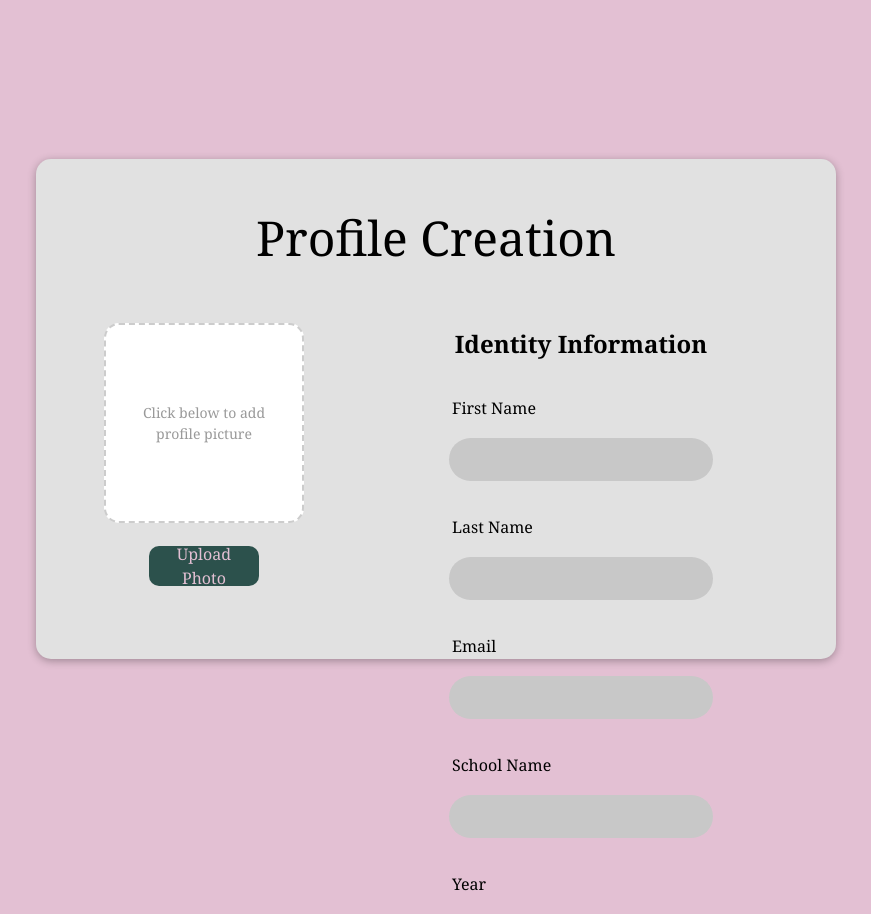
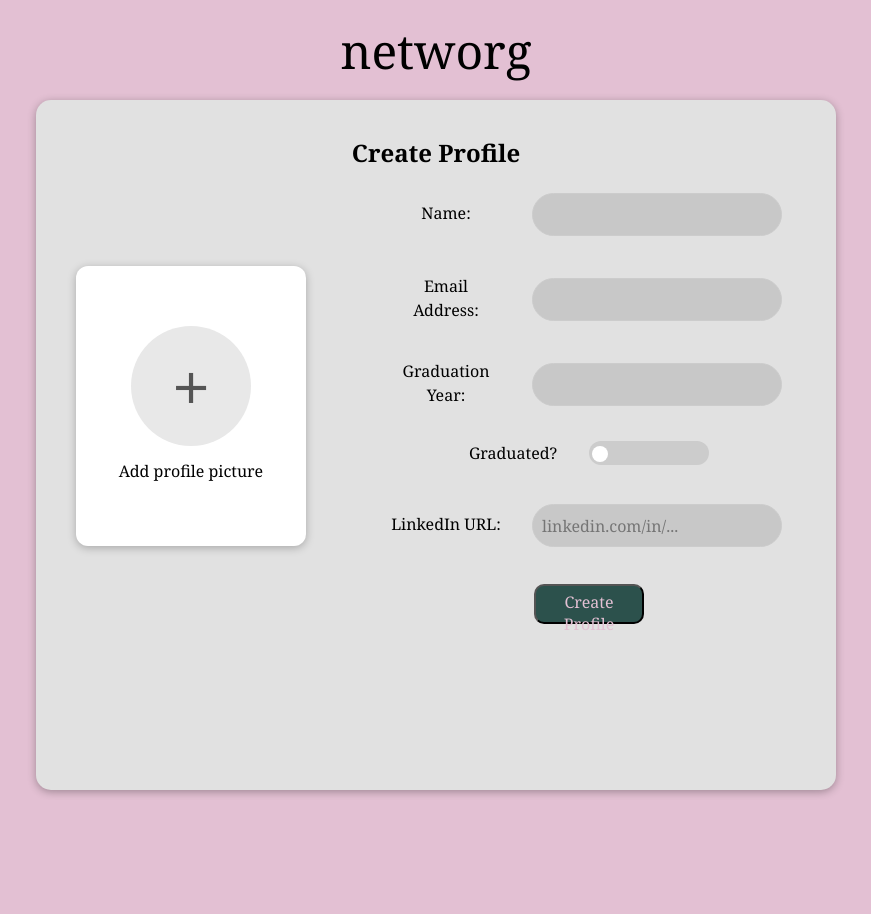
Before and after one commit to chloexthompson/Alumni-Database, a React (Vite) app: page /create-profile in a window 1280 px wide. Shown: the top 914 px of the page, without its empty margins (204-1075 px from the left). After the commit the page ends 800 px from the top, so only its background shows below. Built offline with nearby package versions, Linux system fonts and the light colour scheme.

Commit message:
made a mess

```diff
--- a/src/App.css
+++ b/src/App.css
@@ -32,15 +32,20 @@
 }
 
 #main-card {
+    position: absolute;
+    top: 140px;
+    bottom: 50px;
+
+    left: 0;
+    right: 0;
+    margin: auto;
     width: 50rem;
-    height: 28rem;
+    height: calc(100vh - 50px - 60px);
+
     border-radius: 15px;
     box-shadow: 0 2px 8px rgba(0,0,0,0.3);
     background-color: #e1e1e1;
-    margin: 30px;
-    padding: 4rem;
-    position: relative;
-
+    padding: 2rem;
 }
 
 h1 {
@@ -153,3 +158,143 @@ h2 {
 .filter-input::placeholder {
   text-align: left;
 }
+
+
+
+.profile-container {
+  display: flex;
+  justify-content: center;
+  gap: 70px;
+}
+
+.left-section {
+  display: flex;
+  flex-direction: column;
+  align-items: center;
+}
+
+.section-title {
+  font-size: 22px;
+  margin-bottom: 15px;
+}
+
+.image-upload-card {
+  width: 230px;
+  height: 280px;
+  background: #ffffff;
+  border-radius: 12px;
+  box-shadow: 0 2px 8px rgba(0,0,0,0.25);
+  display: flex;
+  flex-direction: column;
+  justify-content: center;
+  align-items: center;
+  cursor: pointer;
+}
+
+.plus-circle {
+  width: 120px;
+  height: 120px;
+  background: #e8e8e8;
+  border-radius: 50%;
+  display: flex;
+  justify-content: center;
+  align-items: center;
+  font-size: 70px;
+  color: #555;
+  margin-bottom: 10px;
+}
+
+.preview-image {
+  width: 100%;
+  height: 100%;
+  object-fit: cover;
+  border-radius: 12px;
+}
+
+.right-section {
+  display: flex;
+  flex-direction: column;
+  width: 420px;
+}
+
+.right-section label {
+  font-size: 16px;
+  margin-bottom: 4px;
+
+}
+
+.right-section input {
+  padding: 10px 12px;
+  border-radius: 12px;
+  border: 1px solid #ccc;
+  margin-bottom: 16px;
+  background: #f2f2f2;
+  font-size: 16px;
+  width:300px;
+}
+
+.input-row {
+    display: flex;
+    align-items: center;     /* vertically align label + input */
+    margin-bottom: 1rem;     /* space between rows */
+}
+
+/* Make all labels the same width so inputs align nicely */
+.input-row label {
+    width: 120px;
+    font-weight: 500;
+}
+
+/* Make inputs stretch or keep fixed width */
+.input-row input {
+    flex: 1;                 /* input expands to fill available space */
+    padding: 6px 10px;
+    border-radius: 8px;
+    border: 1px solid #ccc;
+}
+
+/* Example CSS for a slider toggle */
+.toggle-switch {
+  position: relative;
+  display: inline-block;
+  width: 40px;
+  height: 24px;
+}
+
+.toggle-switch input {
+  opacity: 0;
+  width: 0;
+  height: 0;
+}
+
+.slider {
+  position: absolute;
+  cursor: pointer;
+  top: 0;
+  left: 0;
+  right: 0;
+  bottom: 0;
+  background-color: #ccc;
+  transition: 0.3s;
+  border-radius: 20px;
+}
+
+.slider:before {
+  position: absolute;
+  content: "";
+  height: 16px;
+  width: 16px;
+  left: 3px;
+  bottom: 3px;
+  background-color: white;
+  transition: 0.4s;
+  border-radius: 50%;
+}
+
+input:checked + .slider {
+  background-color: #418159; /* green when checked */
+}
+
+input:checked + .slider:before {
+  transform: translateX(96px);
+}
--- a/src/firebase.js
+++ b/src/firebase.js
@@ -1,5 +1,6 @@
 import { initializeApp } from "firebase/app";
 import { getFirestore } from "firebase/firestore";
+import { getStorage } from "firebase/storage";
 
 const firebaseConfig = {
   apiKey: "AIzaSyBfwucuZgnvrwgJUfTEylElYmchmrXy-es",
@@ -13,3 +14,4 @@ const firebaseConfig = {
 const app = initializeApp(firebaseConfig);
 
 export const db = getFirestore(app);
+export const storage = getStorage(app);
--- a/src/pages/create-profile.jsx
+++ b/src/pages/create-profile.jsx
@@ -1,358 +1,125 @@
-import { useState } from 'react';
+import { useState } from "react";
+import { db, storage } from "../firebase.js";
+import { collection, addDoc } from "firebase/firestore";
+import { ref, uploadBytes, getDownloadURL } from "firebase/storage";
+import { useNavigate } from "react-router-dom";
 
 export default function CreateProfile() {
-  const [firstName, setFirstName] = useState('');
-  const [lastName, setLastName] = useState('');
-  const [email, setEmail] = useState('');
-  const [schoolName, setSchoolName] = useState('');
-  const [year, setYear] = useState('');
-  const [profilePic, setProfilePic] = useState(null);
+  const navigate = useNavigate()
+  const [headshot, setHeadshot] = useState(null);
+  const [preview, setPreview] = useState(null);
+  const [name, setName] = useState("");
+  const [email, setEmail] = useState("");
+  const [gradYear, setGradYear] = useState("");
+  const [linkedin, setLinkedin] = useState("");
+  const [status, setStatus] = useState(false);
 
   const handleImageUpload = (e) => {
     const file = e.target.files[0];
-    if (file) {
-      const reader = new FileReader();
-      reader.onloadend = () => {
-        setProfilePic(reader.result);
-      };
-      reader.readAsDataURL(file);
-    }
+    setHeadshot(file);
+    setPreview(URL.createObjectURL(file));
   };
 
-  const handleSubmit = () => {
-    console.log('Creating profile:', {
-      firstName,
-      lastName,
+const handleSubmit = async () => {
+  try {
+    let imageUrl = "";
+    if (headshot) {
+      const storageRef = ref(storage, `headshots/${headshot.name}`);
+      await uploadBytes(storageRef, headshot);
+      imageUrl = await getDownloadURL(storageRef);
+    }
+
+    // Save profile info to Firestore
+    await addDoc(collection(db, "Profiles"), {
+      name,
       email,
-      schoolName,
-      year,
-      profilePic
+      graduationYear: gradYear,
+      linkedin,
+      status: status,       // your graduation toggle
+      headshot: imageUrl,
     });
-  };
 
+    alert("Profile created successfully!");
+
+    // Reset form
+    setName("");
+    setEmail("");
+    setGradYear("");
+    setLinkedin("");
+    setStatus(false);
+    setHeadshot(null);
+    setPreview(null);
+
+    // Redirect to sign-in page
+    navigate("/sign-in"); // <-- make sure you have useNavigate()
+  } catch (err) {
+    console.error("Error creating profile: ", err);
+    alert("Failed to create profile");
+  }
+};
   return (
-    <div className="page-container" style={{
-      minHeight: '100vh',
-      backgroundColor: '#e3c0d3',
-      fontFamily: "Georgia, 'Times New Roman', Times, serif",
-      padding: '20px'
-    }}>
-      <div id="main-card" style={{
-        width: '800px',
-        minHeight: '500px',
-        borderRadius: '15px',
-        boxShadow: '0 2px 8px rgba(0,0,0,0.3)',
-        backgroundColor: '#e1e1e1',
-        margin: '30px',
-        padding: '40px'
-      }}>
-        <h1 style={{
-          fontSize: 'xxx-large',
-          fontWeight: 'lighter',
-          marginBottom: '40px',
-          color: 'black',
-          textAlign: 'center'
-        }}>
-          Profile Creation
-        </h1>
-
-        <div style={{
-          display: 'flex',
-          gap: '40px',
-          alignItems: 'flex-start'
-        }}>
-          {/* Left side - Profile Picture */}
-          <div style={{
-            flex: '0 0 250px',
-            display: 'flex',
-            flexDirection: 'column',
-            alignItems: 'center',
-            gap: '15px'
-          }}>
-            <div style={{
-              width: '200px',
-              height: '200px',
-              borderRadius: '15px',
-              backgroundColor: 'white',
-              border: '2px dashed #ccc',
-              display: 'flex',
-              alignItems: 'center',
-              justifyContent: 'center',
-              overflow: 'hidden',
-              position: 'relative'
-            }}>
-              {profilePic ? (
-                <img
-                  src={profilePic}
-                  alt="Profile"
-                  style={{
-                    width: '100%',
-                    height: '100%',
-                    objectFit: 'cover'
-                  }}
-                />
+    <div className="profile-page">
+      <h1>networg</h1>
+      <div id="main-card">
+        <h2>Create Profile</h2>
+        <div className="profile-container">
+          {/* Left side */}
+          <div className="left-section">
+            <label className="image-upload-card">
+              {preview ? (
+                <img src={preview} className="preview-image" alt="Headshot" />
               ) : (
-                <span style={{
-                  color: '#999',
-                  fontSize: '14px',
-                  textAlign: 'center',
-                  padding: '20px'
-                }}>
-                  Click below to add profile picture
-                </span>
+                <>
+                  <div className="plus-circle">+</div>
+                  <p>Add profile picture</p>
+                </>
               )}
-            </div>
-
-            <input
-              type="file"
-              accept="image/*"
-              onChange={handleImageUpload}
-              style={{ display: 'none' }}
-              id="profile-pic-input"
-            />
-            <label
-              htmlFor="profile-pic-input"
-              className="button"
-              style={{
-                backgroundColor: '#2c514c',
-                color: '#e3c0d3',
-                margin: '8px',
-                padding: '5px',
-                borderRadius: '10px',
-                height: '40px',
-                width: '110px',
-                fontSize: 'medium',
-                cursor: 'pointer',
-                display: 'flex',
-                alignItems: 'center',
-                justifyContent: 'center',
-                fontFamily: "Georgia, 'Times New Roman', Times, serif"
-              }}
-            >
-              Upload Photo
+              <input
+                type="file"
+                accept="image/*"
+                onChange={handleImageUpload}
+                style={{ display: "none" }}
+              />
             </label>
           </div>
 
-          {/* Right side - Enter Information */}
-          <div style={{
-            flex: 1,
-            display: 'flex',
-            flexDirection: 'column',
-            gap: '15px'
-          }}>
-            <h2 style={{
-              fontSize: 'x-large',
-              fontWeight: 'bold',
-              marginBottom: '10px',
-              color: 'black',
-              textAlign: 'left'
-            }}>
-              Identity Information
-            </h2>
+          {/* Right side */}
+          <div className="right-section">
+            <div className="input-row">
+              <label>Name:</label>
+              <input value={name} onChange={(e) => setName(e.target.value)} />
+            </div>
+            <div className="input-row">
+              <label>Email Address:</label>
+              <input value={email} onChange={(e) => setEmail(e.target.value)} />
+            </div>
+            <div className="input-row">
+              <label>Graduation Year:</label>
+              <input value={gradYear} onChange={(e) => setGradYear(e.target.value)} />
+            </div>
+               <div className="input-row">
+  <label>Graduated?</label>
+  <label className="toggle-switch">
+    <input
+      type="checkbox"
+      checked={status}
+      onChange={() => setStatus(!status)}
+    />
+    <span className="slider"></span>
+  </label>
+</div>
 
-            <div>
-              <label style={{
-                display: 'block',
-                marginBottom: '5px',
-                textAlign: 'left',
-                fontSize: 'medium',
-                color: 'black',
-                fontWeight: 'lighter'
-              }}>
-                First Name
-              </label>
+            <div className="input-row">
+              <label>LinkedIn URL:</label>
               <input
-                className="input"
-                type="text"
-                value={firstName}
-                onChange={(e) => setFirstName(e.target.value)}
-                style={{
-                  width: '100%',
-                  height: '43px',
-                  borderRadius: '30px',
-                  textAlign: 'left',
-                  margin: '10px 0',
-                  backgroundColor: '#c8c8c8',
-                  border: 'none',
-                  padding: '9px',
-                  fontSize: 'medium',
-                  color: 'black'
-                }}
+                value={linkedin}
+                onChange={(e) => setLinkedin(e.target.value)}
+                placeholder="linkedin.com/in/..."
               />
             </div>
-
-            <div>
-              <label style={{
-                display: 'block',
-                marginBottom: '5px',
-                textAlign: 'left',
-                fontSize: 'medium',
-                color: 'black',
-                fontWeight: 'lighter'
-              }}>
-                Last Name
-              </label>
-              <input
-                className="input"
-                type="text"
-                value={lastName}
-                onChange={(e) => setLastName(e.target.value)}
-                style={{
-                  width: '100%',
-                  height: '43px',
-                  borderRadius: '30px',
-                  textAlign: 'left',
-                  margin: '10px 0',
-                  backgroundColor: '#c8c8c8',
-                  border: 'none',
-                  padding: '9px',
-                  fontSize: 'medium',
-                  color: 'black'
-                }}
-              />
-            </div>
-
-            <div>
-              <label style={{
-                display: 'block',
-                marginBottom: '5px',
-                textAlign: 'left',
-                fontSize: 'medium',
-                color: 'black',
-                fontWeight: 'lighter'
-              }}>
-                Email
-              </label>
-              <input
-                className="input"
-                type="email"
-                value={email}
-                onChange={(e) => setEmail(e.target.value)}
-                style={{
-                  width: '100%',
-                  height: '43px',
-                  borderRadius: '30px',
-                  textAlign: 'left',
-                  margin: '10px 0',
-                  backgroundColor: '#c8c8c8',
-                  border: 'none',
-                  padding: '9px',
-                  fontSize: 'medium',
-                  color: 'black'
-                }}
-              />
-            </div>
-
-            <div>
-              <label style={{
-                display: 'block',
-                marginBottom: '5px',
-                textAlign: 'left',
-                fontSize: 'medium',
-                color: 'black',
-                fontWeight: 'lighter'
-              }}>
-                School Name
-              </label>
-              <input
-                className="input"
-                type="text"
-                value={schoolName}
-                onChange={(e) => setSchoolName(e.target.value)}
-                style={{
-                  width: '100%',
-                  height: '43px',
-                  borderRadius: '30px',
-                  textAlign: 'left',
-                  margin: '10px 0',
-                  backgroundColor: '#c8c8c8',
-                  border: 'none',
-                  padding: '9px',
-                  fontSize: 'medium',
-                  color: 'black'
-                }}
-              />
-            </div>
-
-            <div>
-              <label style={{
-                display: 'block',
-                marginBottom: '5px',
-                textAlign: 'left',
-                fontSize: 'medium',
-                color: 'black',
-                fontWeight: 'lighter'
-              }}>
-                Year
-              </label>
-              <input
-                className="input"
-                type="text"
-                value={year}
-                onChange={(e) => setYear(e.target.value)}
-                placeholder="e.g., 2024"
-                style={{
-                  width: '100%',
-                  height: '43px',
-                  borderRadius: '30px',
-                  textAlign: 'left',
-                  margin: '10px 0',
-                  backgroundColor: '#c8c8c8',
-                  border: 'none',
-                  padding: '9px',
-                  fontSize: 'medium',
-                  color: 'black'
-                }}
-              />
-            </div>
+            <button type="button" onClick={handleSubmit}>Create Profile</button>
           </div>
         </div>
-
-        <div style={{
-          display: 'flex',
-          justifyContent: 'center',
-          marginTop: '30px'
-        }}>
-          <button
-            className="button"
-            onClick={handleSubmit}
-            style={{
-              backgroundColor: '#2c514c',
-              color: '#e3c0d3',
-              margin: '8px',
-              padding: '5px',
-              borderRadius: '10px',
-              height: '40px',
-              width: '110px',
-              fontSize: 'medium',
-              cursor: 'pointer',
-              border: 'none',
-              fontFamily: "Georgia, 'Times New Roman', Times, serif"
-            }}
-          >
-            Create Profile
-          </button>
-        </div>
-
-        <p style={{
-          marginTop: '20px',
-          fontSize: '14px',
-          color: 'black',
-          textAlign: 'center',
-          fontWeight: 'lighter'
-        }}>
-          Already have an account?{' '}
-          <span
-            onClick={() => console.log('Navigate to sign in')}
-            style={{
-              color: '#2c514c',
-              textDecoration: 'underline',
-              cursor: 'pointer'
-            }}
-          >
-            Sign In
-          </span>
-        </p>
       </div>
     </div>
   );
```
